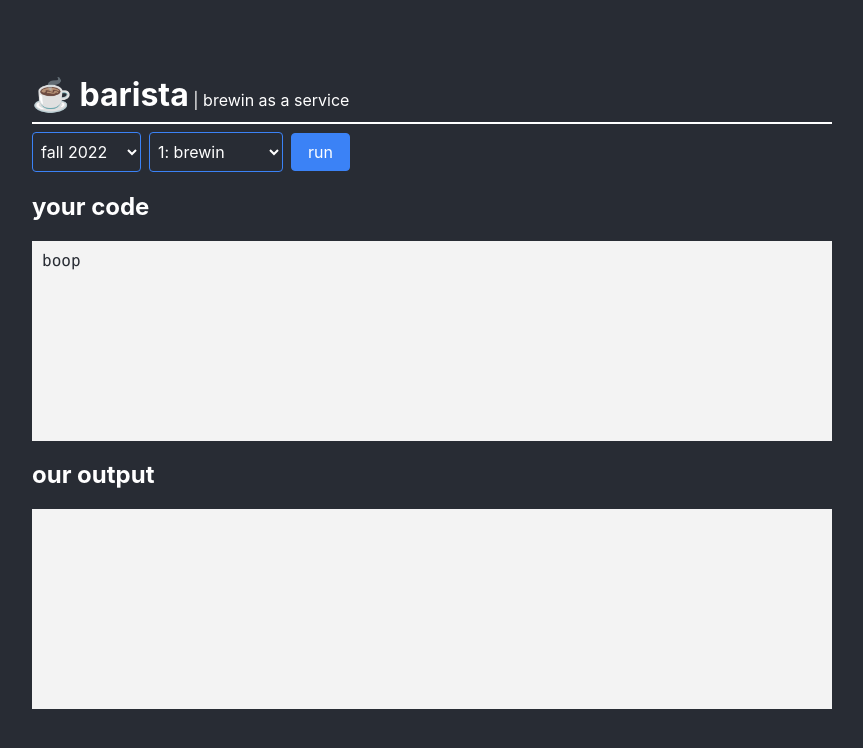
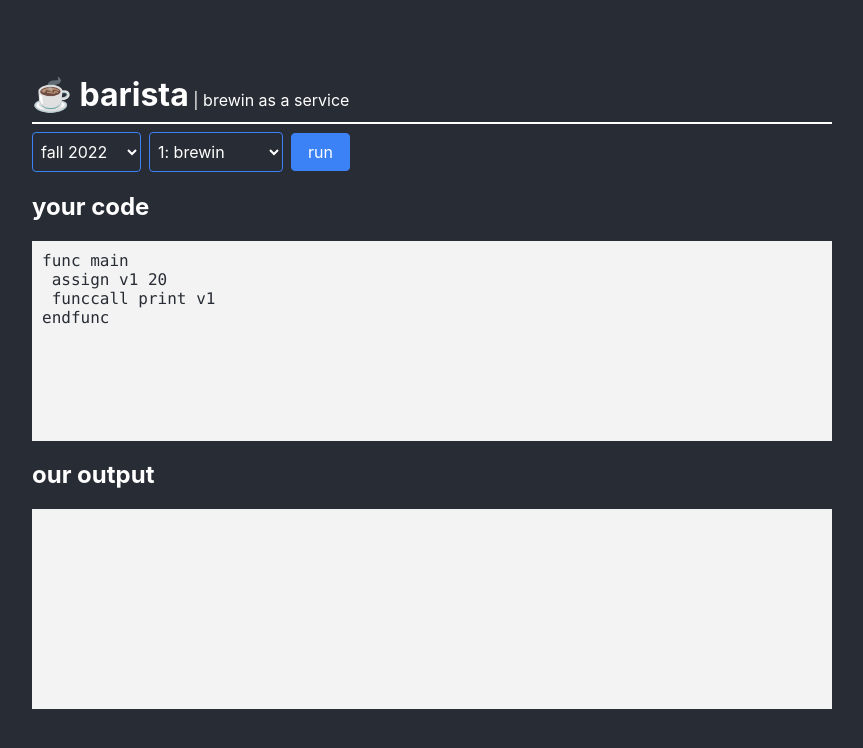
Before and after one commit to UCLA-CS-131/barista, a React (Create React App) app: page / in a window 1280 px wide. Shown: the top 748 px of the page, without its empty margins (208-1071 px from the left). Built offline with nearby package versions, Linux system fonts and the light colour scheme.

Commit message:
add static path

```diff
--- a/src/App.js
+++ b/src/App.js
@@ -1,13 +1,19 @@
 import React, { useState } from 'react';
 import Editor from 'react-simple-code-editor';
 
+const DEFAULT_PROGRAM =
+`func main
+ assign v1 20
+ funccall print v1
+endfunc`;
+
 function App() {
-  const [program, setProgram] = useState('boop');
+  const [program, setProgram] = useState(DEFAULT_PROGRAM);
   const [version, setVersion] = useState('1');
   const [output, setOutput] = useState('')
 
   function runProgram() {
-    fetch('http://localhost:8000/f22', {
+    fetch('/f22', {
       method: "POST",
       headers: {
         "Content-Type": "application/json",
```
Also changed, not shown: 1 other file (tests, documents, lock files or other folders).
